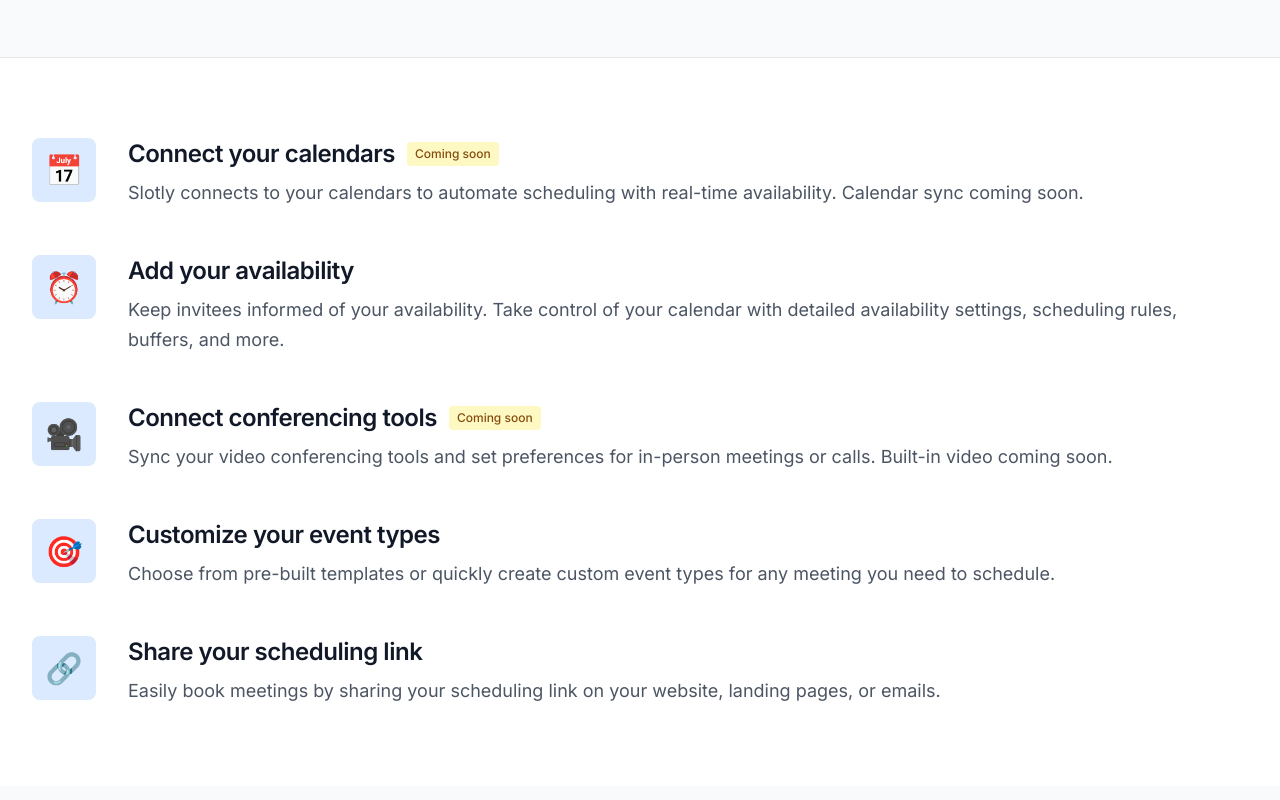
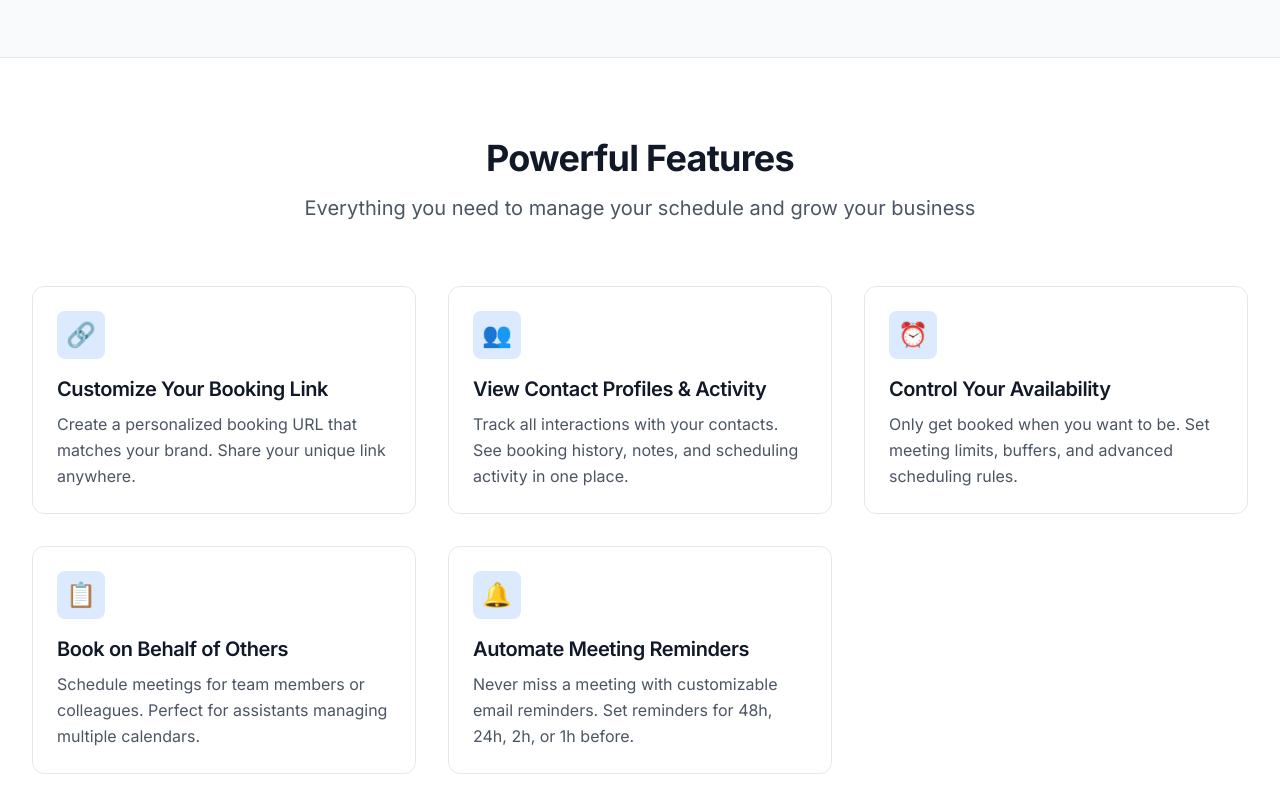
Before and after one commit to digitalquotient008/slotly-marketing, a Next.js app: page / in a window 1280 px wide. Shown: the part 760-1560 px from the top of the page. Built offline with nearby package versions, Linux system fonts and the light colour scheme; no server answers.

Commit message:
Update marketing website to showcase 5 key features
- Update MVP_FEATURES with all 5 requested features
- Redesign Features component to display features in grid layout
- Features: Customize booking link, Contact profiles, Availability controls, Book on behalf, Automated reminders

```diff
--- a/src/components/Features.tsx
+++ b/src/components/Features.tsx
@@ -1,28 +1,23 @@
-import { CALENDLY_STYLE_FEATURES } from '@/lib/constants';
+import { MVP_FEATURES } from '@/lib/constants';
 
 export default function Features() {
   return (
     <section id="features" className="py-20 bg-white">
       <div className="max-w-7xl mx-auto px-4 sm:px-6 lg:px-8">
-        <div className="space-y-12">
-          {CALENDLY_STYLE_FEATURES.map((feature, index) => (
-            <div key={index} className="flex flex-col md:flex-row items-start gap-6 md:gap-8">
-              <div className="flex-shrink-0">
-                <div className="w-16 h-16 bg-blue-100 rounded-lg flex items-center justify-center text-3xl">
-                  {feature.icon}
-                </div>
+        <div className="text-center mb-16">
+          <h2 className="text-4xl font-bold text-gray-900 mb-4">Powerful Features</h2>
+          <p className="text-xl text-gray-600 max-w-3xl mx-auto">
+            Everything you need to manage your schedule and grow your business
+          </p>
+        </div>
+        <div className="grid grid-cols-1 md:grid-cols-2 lg:grid-cols-3 gap-8">
+          {MVP_FEATURES.map((feature, index) => (
+            <div key={index} className="bg-white border border-gray-200 rounded-xl p-6 hover:shadow-lg transition-shadow">
+              <div className="w-12 h-12 bg-blue-100 rounded-lg flex items-center justify-center text-2xl mb-4">
+                {feature.icon}
               </div>
-              <div className="flex-1">
-                <div className="flex items-center gap-3 mb-2">
-                  <h3 className="text-2xl font-semibold text-gray-900">{feature.title}</h3>
-                  {feature.comingSoon && (
-                    <span className="px-2 py-1 bg-yellow-100 text-yellow-800 text-xs font-medium rounded">
-                      Coming soon
-                    </span>
-                  )}
-                </div>
-                <p className="text-lg text-gray-600 leading-relaxed">{feature.description}</p>
-              </div>
+              <h3 className="text-xl font-semibold text-gray-900 mb-2">{feature.title}</h3>
+              <p className="text-gray-600 leading-relaxed">{feature.description}</p>
             </div>
           ))}
         </div>
--- a/src/lib/constants.ts
+++ b/src/lib/constants.ts
@@ -2,44 +2,29 @@ export const APP_URL = process.env.NEXT_PUBLIC_APP_URL || 'https://app.slotly.co
 
 export const MVP_FEATURES = [
   {
-    title: 'Simple Scheduling',
-    description: 'Create event types and set availability in minutes',
-    icon: '📅',
-  },
-  {
-    title: 'Public Booking Pages',
-    description: 'Shareable links for clients to book appointments',
+    title: 'Customize Your Booking Link',
+    description: 'Create a personalized booking URL that matches your brand. Share your unique link anywhere.',
     icon: '🔗',
   },
   {
-    title: 'Built-in CRM',
-    description: 'Auto-capture contacts and track booking history',
+    title: 'View Contact Profiles & Activity',
+    description: 'Track all interactions with your contacts. See booking history, notes, and scheduling activity in one place.',
     icon: '👥',
   },
   {
-    title: 'Booking Management',
-    description: 'View, cancel, reschedule, and add notes to bookings',
-    icon: '✏️',
+    title: 'Control Your Availability',
+    description: 'Only get booked when you want to be. Set meeting limits, buffers, and advanced scheduling rules.',
+    icon: '⏰',
   },
   {
-    title: 'Email Notifications',
-    description: 'Automatic confirmations for hosts and clients',
-    icon: '📧',
+    title: 'Book on Behalf of Others',
+    description: 'Schedule meetings for team members or colleagues. Perfect for assistants managing multiple calendars.',
+    icon: '📋',
   },
   {
-    title: 'Timezone Support',
-    description: 'Automatic timezone conversion for everyone',
-    icon: '🌍',
-  },
-  {
-    title: 'Custom Branding',
-    description: 'Personalize your booking page with colors and profile',
-    icon: '🎨',
-  },
-  {
-    title: 'Easy Setup',
-    description: 'Get started in minutes with email/password signup',
-    icon: '⚡',
+    title: 'Automate Meeting Reminders',
+    description: 'Never miss a meeting with customizable email reminders. Set reminders for 48h, 24h, 2h, or 1h before.',
+    icon: '🔔',
   },
 ];
 
```
